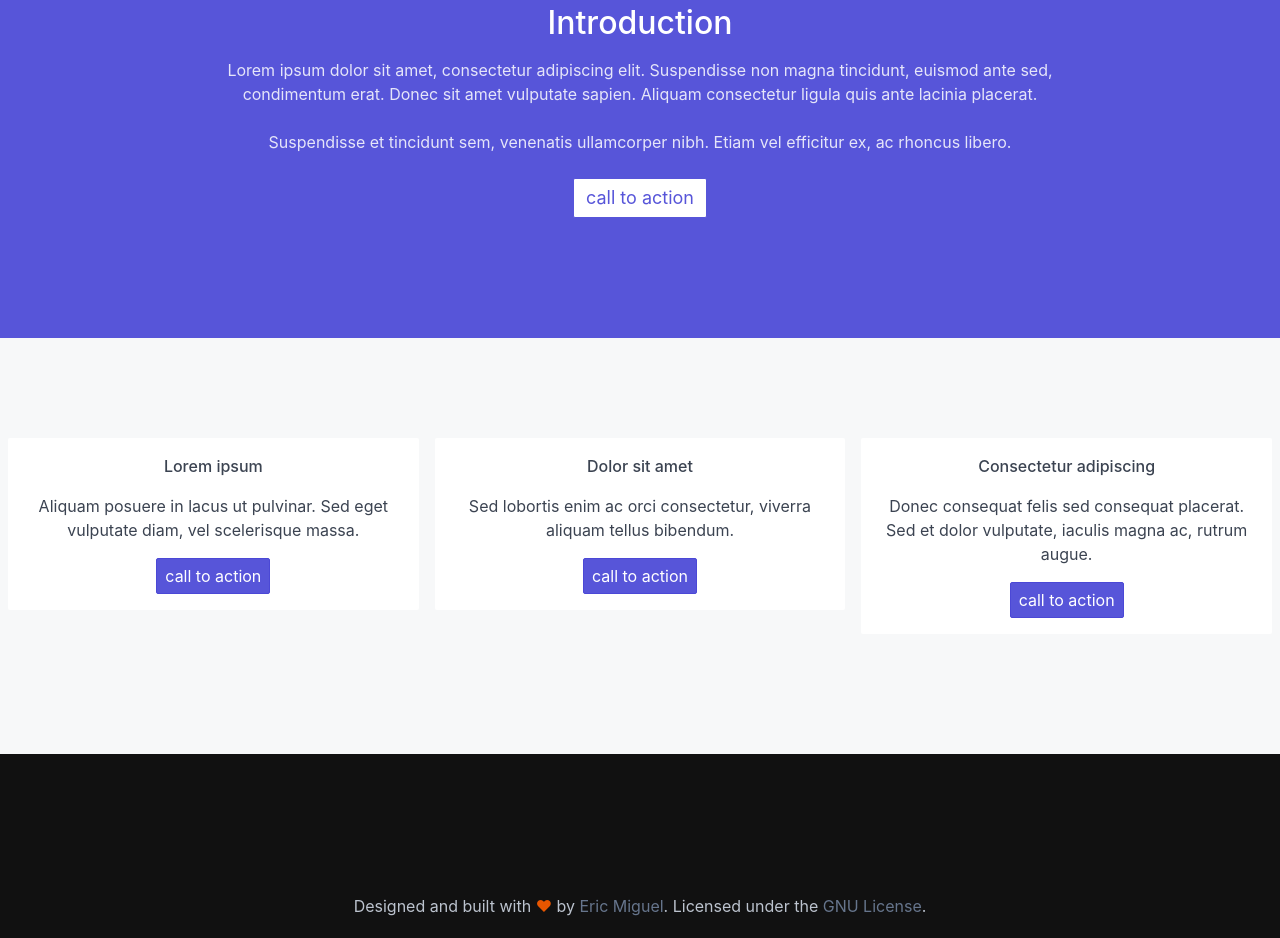
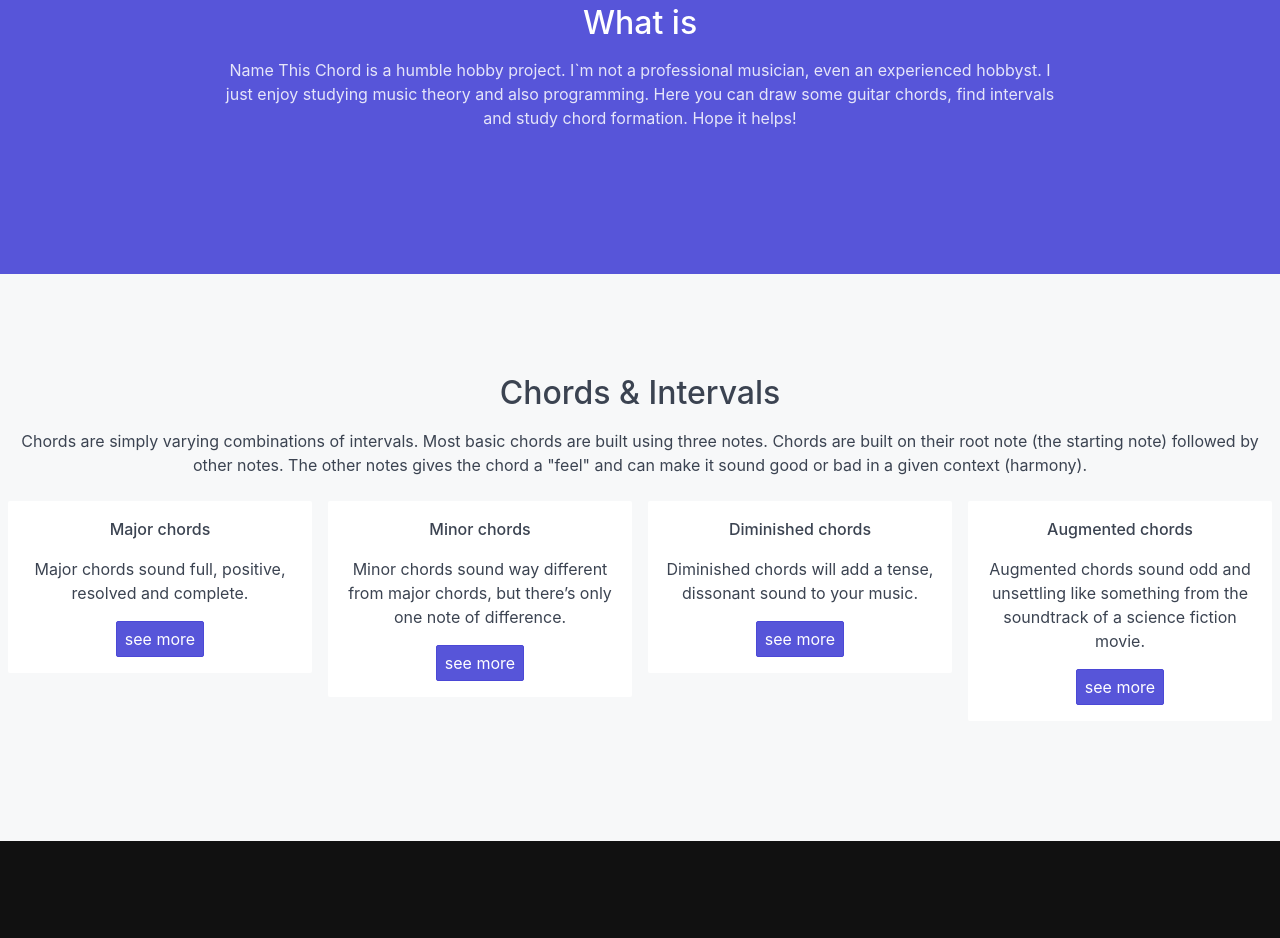
Before and after one commit to ericmiguel/name-this-chord, a plain HTML site: page index.html in a window 1280 px wide. Shown: the part 759-1697 px from the top of the page. Drawn offline with nearby package versions, Linux system fonts and the light colour scheme.

Commit message:
:rocket: some humble landing page content

```diff
--- a/index.html
+++ b/index.html
@@ -46,7 +46,7 @@
 							</section>
 
 							<section class="navbar-section">
-								<a href="#" class="btn btn-link">GitHub</a>
+								<a href="https://www.github.com/ericmiguel/name-this-chord" target="_blank" class="btn btn-link">GitHub</a>
 							</section>
 						</header>
 					</div>
@@ -107,23 +107,18 @@
 			<div class="container grid-md">
 				<div class="columns">
 					<div class="column col-12">
-						<h2>Introduction</h2>
+						<h2>What is</h2>
 					</div>
 					<div class="column col-12">
 						<p class="text-secondary">
-							Lorem ipsum dolor sit amet, consectetur adipiscing elit.
-							Suspendisse non magna tincidunt, euismod ante sed,
-							condimentum erat. Donec sit amet vulputate sapien. Aliquam
-							consectetur ligula quis ante lacinia placerat.
-						</p>
-						<p class="text-secondary">
-							Suspendisse et tincidunt sem, venenatis ullamcorper nibh.
-							Etiam vel efficitur ex, ac rhoncus libero.
+							Name This Chord is a humble hobby project.
+							I`m not a professional musician, even an experienced hobbyst.
+							I just enjoy studying music theory and also programming.
+							Here you can draw some guitar chords, find
+							intervals and study chord formation. Hope it helps!
 						</p>
 					</div>
-					<div class="column col-12">
-						<a class="btn btn-lg" href="#">call to action</a>
-					</div>
+
 				</div>
 			</div>
 		</div>
@@ -131,50 +126,74 @@
 		<div class="section section-updates bg-gray text-center">
 			<div class="container grid-xl">
 				<div class="columns">
-					<div class="column col-4 col-md-12">
+					<div class="column col-12">
+						<h2>Chords & Intervals</h2>
+					</div>
+					<div class="column col-12">
+						<p >
+							Chords are simply varying combinations of intervals.
+							Most basic chords are built using three notes.
+							Chords are built on their root note (the starting note) followed
+							by other notes. The other notes gives the chord a "feel" and
+							can make it sound good or bad in a given context (harmony).
+						</p>
+					</div>
+					<div class="column col-3 col-md-12">
 						<div class="card">
 							<div class="card-header">
-								<div class="card-title h6">Lorem ipsum</div>
+								<div class="card-title h6">Major chords</div>
 							</div>
 							<div class="card-body">
-								Aliquam posuere in lacus ut pulvinar. Sed eget vulputate
-								diam, vel scelerisque massa.
+								Major chords sound full, positive, resolved and complete.
 							</div>
 							<div class="card-footer">
 								<a class="btn btn-primary" href="#" target="_blank"
-									>call to action</a
+									>see more</a
 								>
 							</div>
 						</div>
 					</div>
-					<div class="column col-4 col-md-12">
+					<div class="column col-3 col-md-12">
 						<div class="card">
 							<div class="card-header">
-								<div class="card-title h6">Dolor sit amet</div>
+								<div class="card-title h6">Minor chords</div>
 							</div>
 							<div class="card-body">
-								Sed lobortis enim ac orci consectetur, viverra aliquam
-								tellus bibendum.
+								Minor chords sound way different from major chords, but there’s only one note of difference.
 							</div>
 							<div class="card-footer">
 								<a class="btn btn-primary" href="#" target="_blank"
-									>call to action</a
+									>see more</a
 								>
 							</div>
 						</div>
 					</div>
-					<div class="column col-4 col-md-12">
+					<div class="column col-3 col-md-12">
 						<div class="card">
 							<div class="card-header">
-								<div class="card-title h6">Consectetur adipiscing</div>
+								<div class="card-title h6">Diminished  chords</div>
 							</div>
 							<div class="card-body">
-								Donec consequat felis sed consequat placerat. Sed et
-								dolor vulputate, iaculis magna ac, rutrum augue.
+								Diminished chords will add a tense, dissonant sound to your music.
 							</div>
 							<div class="card-footer">
 								<a class="btn btn-primary" href="#" target="_blank"
-									>call to action</a
+									>see more</a
+								>
+							</div>
+						</div>
+					</div>
+					<div class="column col-3 col-md-12">
+						<div class="card">
+							<div class="card-header">
+								<div class="card-title h6">Augmented   chords</div>
+							</div>
+							<div class="card-body">
+								Augmented chords sound odd and unsettling like something from the soundtrack of a science fiction movie.
+							</div>
+							<div class="card-footer">
+								<a class="btn btn-primary" href="#" target="_blank"
+									>see more</a
 								>
 							</div>
 						</div>
@@ -187,7 +206,7 @@
 			<div class="ntchord-footer container grid-xl">
 				<p>
 					Designed and built with <span class="text-error">&hearts;</span> by
-					<a href="#" target="_blank">Eric Miguel</a>. Licensed under the
+					<a href="https://www.github.com/ericmiguel" target="_blank">Eric Miguel</a>. Licensed under the
 					<a
 						href="https://github.com/ericmiguel/name-this-chord/blob/main/LICENSE"
 						target="_blank"
```
